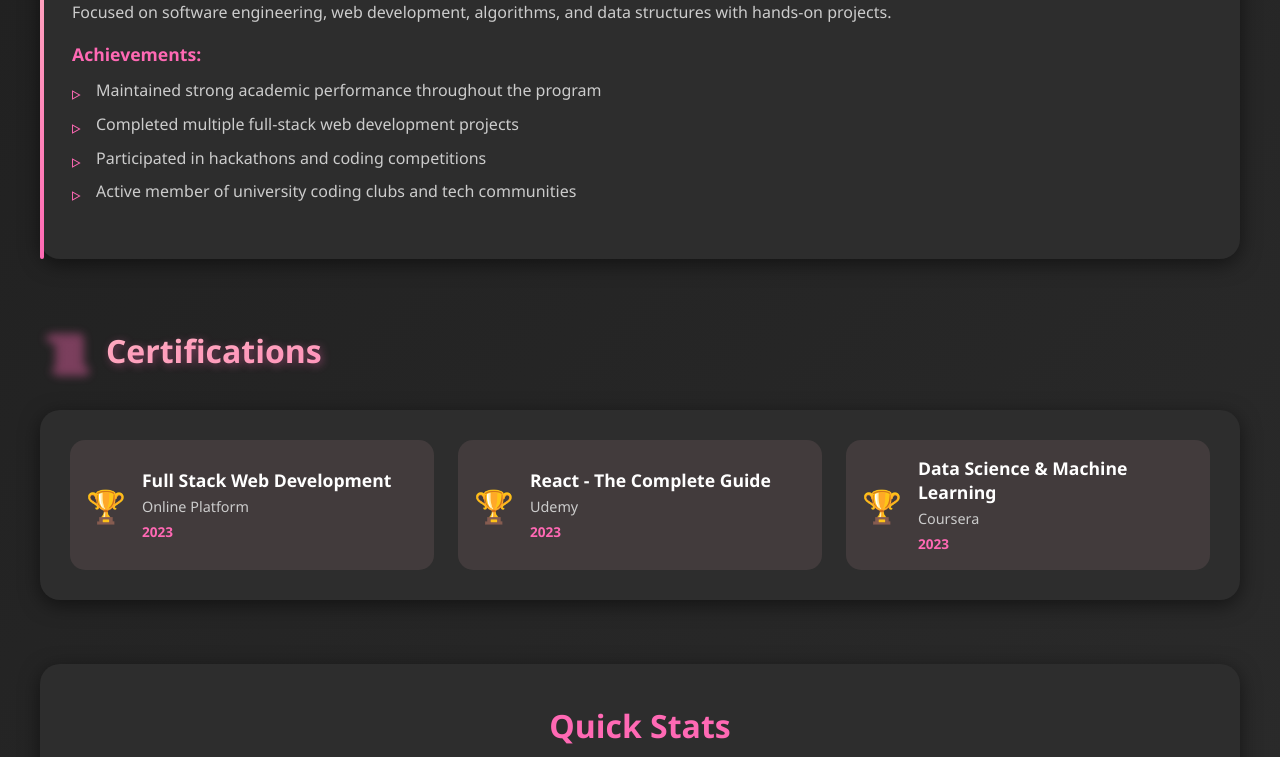
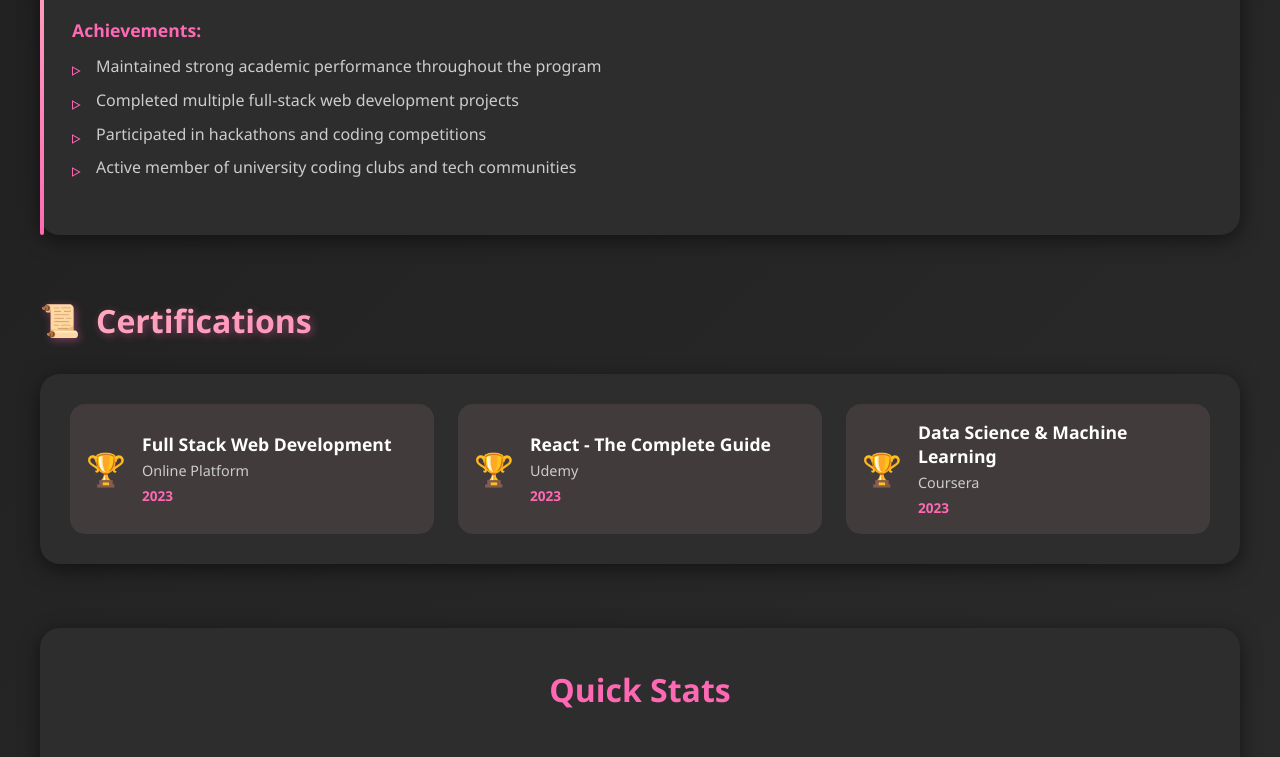
Before and after one commit to Sneha-Neupanee/portfolio, a React (Vite) app: page /experience in a window 1280 px wide. Shown: the part 1643-2400 px from the top of the page. Built offline with nearby package versions, Linux system fonts and the light colour scheme.

Commit message:
updated features

```diff
--- a/src/pages/Skills.jsx
+++ b/src/pages/Skills.jsx
@@ -90,8 +90,9 @@ const Skills = () => {
                       <div
                         className="skill-progress"
                         style={{
-                          width: `${skill.level}%`,
+                          '--skill-width': `${skill.level}%`,  // FIX: pass as CSS variable so @keyframes growBar can use it
                           animationDelay: `${(index * 0.2) + (idx * 0.1)}s`
+                          // Removed: width inline style — the animation now controls width via --skill-width
                         }}
                       ></div>
                     </div>
--- a/src/styles/About.css
+++ b/src/styles/About.css
@@ -153,13 +153,18 @@
 
 .timeline {
   position: relative;
+  /* dot is 15px wide, left: -2.6rem → dot center = -2.6rem + 7.5px        */
+  /* set padding-left so content clears the dot + a small gap               */
   padding-left: 2rem;
 }
 
+/* FIX: align line center to dot center                                      */
+/* dot left: -2.6rem, dot width: 15px → dot center at (-2.6rem + 7.5px)    */
+/* line width: 3px → line left = dot-center - half-line = -2.6rem + 6px    */
 .timeline::before {
   content: '';
   position: absolute;
-  left: 0;
+  left: calc(-2.6rem + 6px);
   top: 0;
   bottom: 0;
   width: 3px;
--- a/src/styles/Experience.css
+++ b/src/styles/Experience.css
@@ -27,10 +27,40 @@
   background-clip: text;
 }
 
+/* FIX: Override transparent text fill so the icon is visible and not blurred */
 .section-icon {
-    font-size: 2.5rem;
-    filter: grayscale(0);
+  font-size: 2rem;
+  display: inline-flex;
+  align-items: center;
+  justify-content: center;
+  width: 2.5rem;
+  height: 2.5rem;
+  -webkit-text-fill-color: #FF69B4; /* Override parent's transparent fill */
+  color: #FF69B4;
+  filter: none;
+  flex-shrink: 0;
+  /* Symbol styling — works with Unicode symbols like ◈ ◉ ★ ⬡ */
+  font-style: normal;
+  font-weight: 900;
+  line-height: 1;
 }
+
+/*
+  ─────────────────────────────────────────────────────────────
+  REPLACE EMOJIS IN YOUR HTML/JSX with these Unicode symbols:
+
+  Work Experience  →  ◈  (U+25C8)
+  Education        →  ◉  (U+25C9)
+  Certifications   →  ★  (U+2605)
+  Achievements     →  ◆  (U+25C6)
+
+  Example JSX:
+    <span className="section-icon">◈</span>
+    <span className="section-icon">◉</span>
+    <span className="section-icon">★</span>
+    <span className="section-icon">◆</span>
+  ─────────────────────────────────────────────────────────────
+*/
 
 .experience-timeline,
 .education-timeline {
@@ -248,10 +278,26 @@
   background: rgba(255, 182, 193, 0.2);
 }
 
+/* FIX: cert-icon also needs explicit color — no emoji, use Unicode symbols */
 .cert-icon {
   font-size: 2rem;
   flex-shrink: 0;
+  color: #FF69B4;
+  -webkit-text-fill-color: #FF69B4;
+  display: inline-flex;
+  align-items: center;
+  justify-content: center;
+  width: 2.5rem;
+  height: 2.5rem;
+  line-height: 1;
 }
+
+/*
+  Replace cert-icon emojis in your HTML/JSX with Unicode symbols, e.g.:
+    <span className="cert-icon">◆</span>
+    <span className="cert-icon">★</span>
+    <span className="cert-icon">◈</span>
+*/
 
 .cert-info h4 {
   font-size: 1.1rem;
--- a/src/styles/Skills.css
+++ b/src/styles/Skills.css
@@ -20,6 +20,8 @@
 .dark-mode .skills-intro {
   color: #ccc;
 }
+
+
 
 .skills-categories {
   display: grid;
```
Lines whose indentation alone changed are shown as unchanged.
